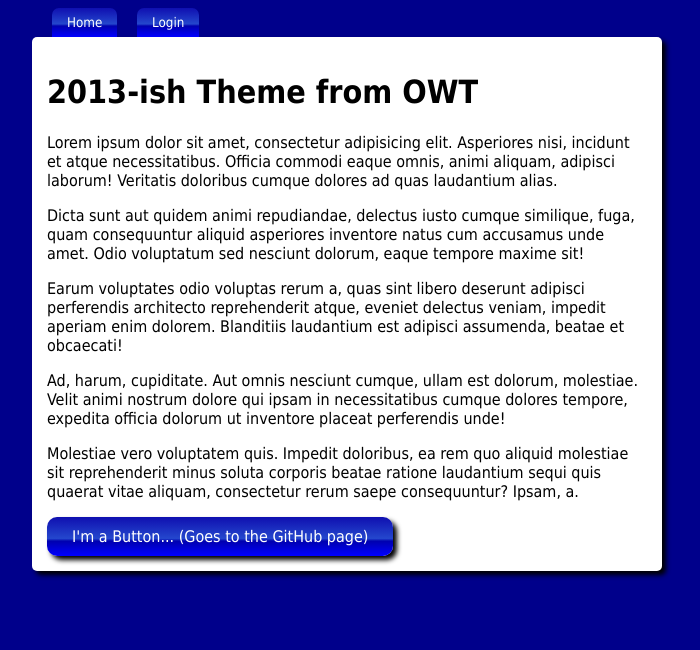
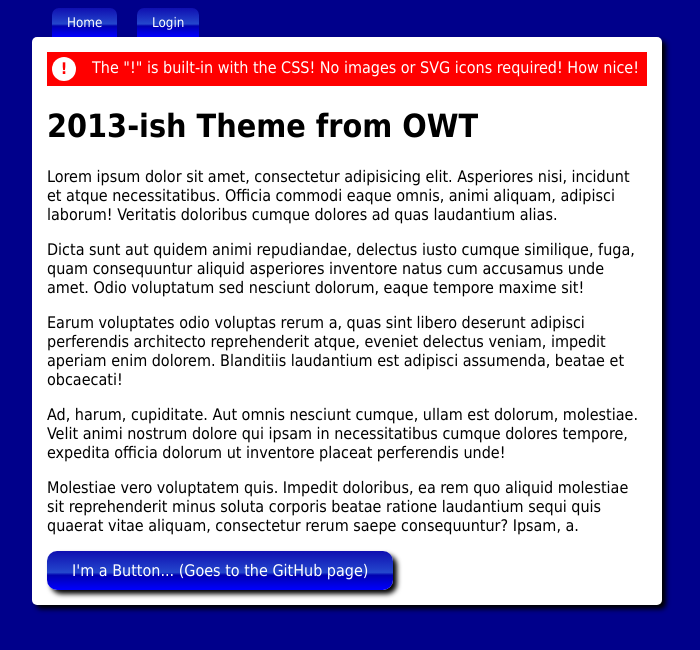
Before and after one commit to owthq/2013-ish, a plain HTML site: page src/index.html in a window 1280 px wide. Shown: the whole page, without its empty margins (293-993 px from the left). Drawn offline with Linux system fonts and the light colour scheme.

Commit message:
Update index.html

```diff
--- a/src/index.html
+++ b/src/index.html
@@ -125,6 +125,7 @@
       <a href="" class="hbtn login">Login</a>
     </p>
     <main>
+      <div class="error">The "!" is built-in with the CSS! No images or SVG icons required! How nice!</div>
       <h1>2013-ish Theme from OWT</h1>
       <p>Lorem ipsum dolor sit amet, consectetur adipisicing elit. Asperiores nisi, incidunt et atque necessitatibus. Officia commodi eaque omnis, animi aliquam, adipisci laborum! Veritatis doloribus cumque dolores ad quas laudantium alias.</p>
       <p>Dicta sunt aut quidem animi repudiandae, delectus iusto cumque similique, fuga, quam consequuntur aliquid asperiores inventore natus cum accusamus unde amet. Odio voluptatum sed nesciunt dolorum, eaque tempore maxime sit!</p>
```
